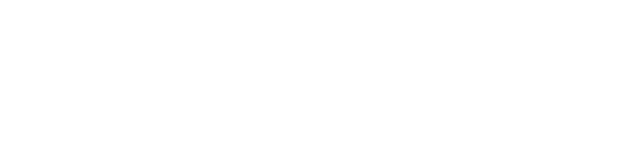
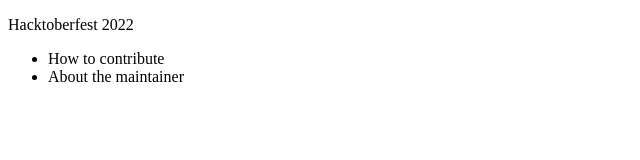
Before and after one commit to IsaacArnold/hacktoberfest-2022, a Gatsby site: page / in a window 1280 px wide. Shown: the whole page, without its empty margins (0-640 px from the left). Built offline with nearby package versions, Linux system fonts and the light colour scheme; Gatsby itself is replaced by a stand-in of ours.

Commit message:
Adding navbar file

```diff
--- /dev/null
+++ b/src/components/Navbar.js
@@ -0,0 +1,15 @@
+import React from 'react';
+
+const Navbar = () => {
+    return (
+        <nav>
+            <p>Hacktoberfest 2022</p>
+            <ul>
+                <li>How to contribute</li>
+                <li>About the maintainer</li>
+            </ul>
+        </nav>
+    )
+}
+
+export default Navbar;
--- a/src/pages/index.js
+++ b/src/pages/index.js
@@ -1,10 +1,11 @@
 import React from "react";
 import Layout from "../components/Layout";
+import Navbar from "../components/Navbar";
 
 const HomePage = () => {
   return (
     <Layout>
-      {/* Navbar */}
+      <Navbar />
       {/* Title */}
       {/* Content */}
       {/* Footer */}
```
